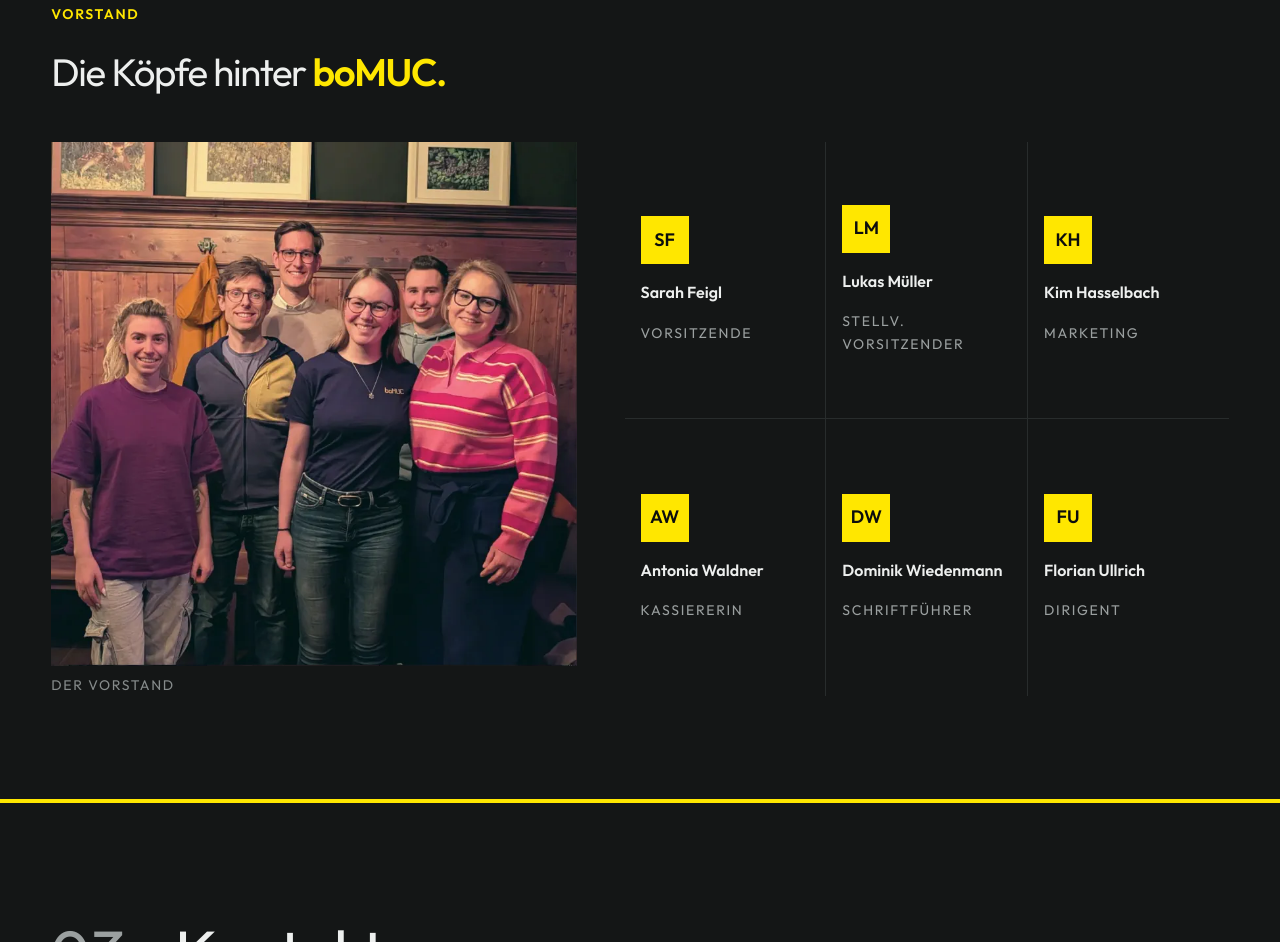
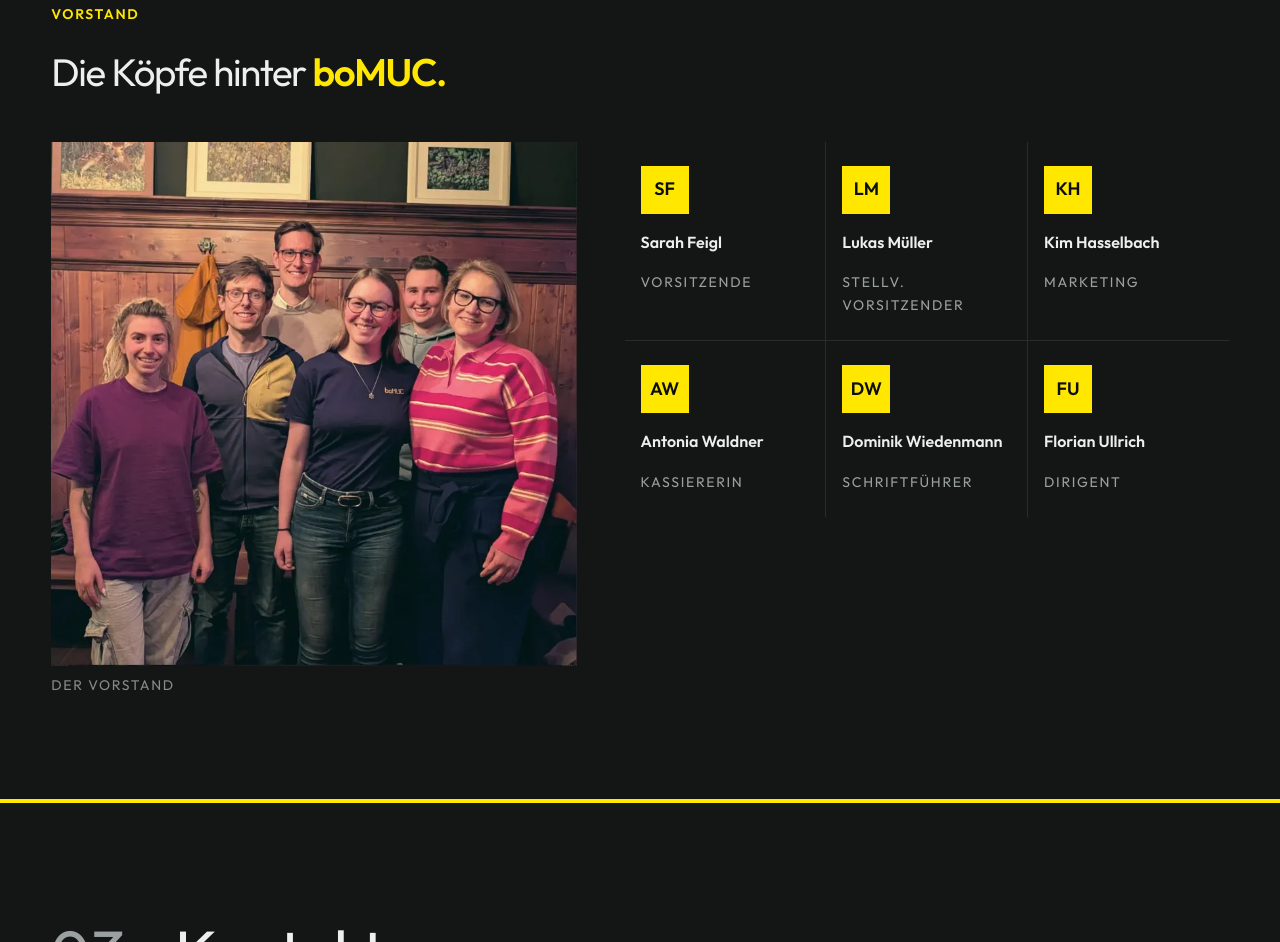
Before and after one commit to blasorchester-muenchen/website, a website: page index.html in a window 1280 px wide. Shown: the part 6716-7658 px from the top of the page. Drawn offline with Linux system fonts and the light colour scheme.

Commit message:
Improve layout of team section and modify concert counter

```diff
--- a/css/style.css
+++ b/css/style.css
@@ -699,17 +699,20 @@ figure.frame figcaption {
   grid-template-columns: minmax(0, 1fr) minmax(0, 1.15fr);
   gap: var(--s-5);
 }
+/* Rows follow their content and the block does not stretch to the photo beside
+   it — stretched rows left a dead gap under the last role. */
 .board {
   display: grid;
   grid-template-columns: repeat(3, 1fr);
-  grid-auto-rows: 1fr;
   gap: var(--hair);
   background: var(--rule);
   list-style: none;
+  align-self: start;
 }
+/* Top-aligned so neighbouring initials sit on one line when a name or role wraps. */
 .person {
   display: grid;
-  align-content: center;
+  align-content: start;
   background: var(--bg-alt);
   padding: var(--s-3) var(--s-2);
 }
--- a/index.html
+++ b/index.html
@@ -119,7 +119,7 @@
     <div class="stats">
       <div class="stat reveal"><span class="stat__n" data-counter="50" data-suffix="+">50+</span><span class="stat__l">Musiker&shy;innen &amp; Musiker</span></div>
       <div class="stat reveal"><span class="stat__n">2023</span><span class="stat__l">Gründungsjahr</span></div>
-      <div class="stat reveal"><span class="stat__n" data-counter="6" data-suffix="+">6+</span><span class="stat__l">Konzerte gespielt</span></div>
+      <div class="stat reveal"><span class="stat__n" data-counter="6" data-suffix="+">6</span><span class="stat__l">Konzerte gespielt</span></div>
       <div class="stat reveal"><span class="stat__n" data-counter="100" data-suffix="%">100%</span><span class="stat__l">Ehrenamtlich</span></div>
     </div>
   </section>
```
